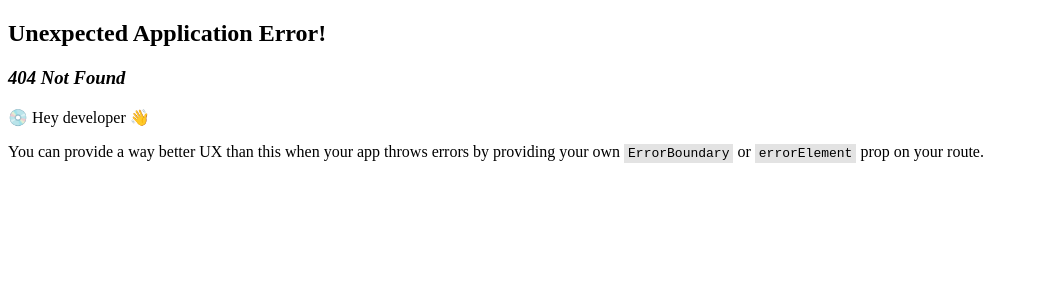
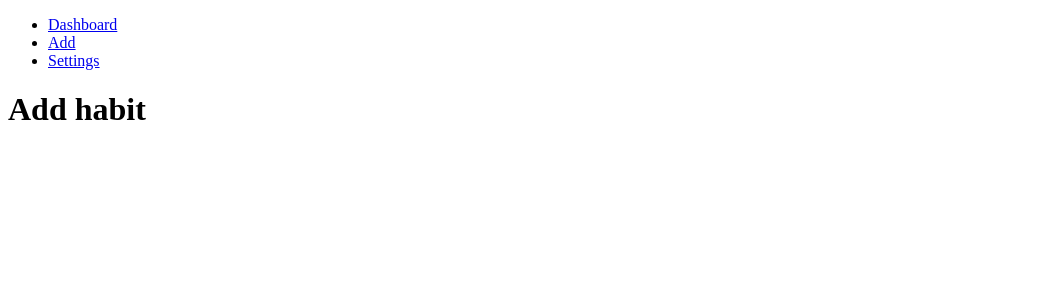
Before and after one commit to jckstllrd/habit-tracker, a React (Vite) app: page /add in a window 1280 px wide. Before the commit this address had no page. Shown: the top 300 px of the page, without its empty margins (0-1039 px from the left). Built offline with nearby package versions, Linux system fonts and the light colour scheme.

Commit message:
fix: setup react router correctly with children and default view

```diff
--- a/src/App.jsx
+++ b/src/App.jsx
@@ -1,12 +1,24 @@
-import { Link } from "react-router";
+import { Link, Outlet } from "react-router";
 export default function App() {
+
   return (
     <>
       <nav>
-        <Link to="/">Dashboard</Link>
-        <Link to="/add">Add</Link>
-        <Link to="/settings">Settings</Link>
+        <ul>
+          <li>
+            <Link to="/">Dashboard</Link>
+          </li>
+          <li>
+            <Link to="add">
+              Add
+            </Link>
+          </li>
+          <li>
+            <Link to="settings">Settings</Link>
+          </li>
+        </ul>
       </nav>
+      <div className="app-container"><Outlet /></div>
     </>
   );
 }
--- a/src/main.jsx
+++ b/src/main.jsx
@@ -1,8 +1,11 @@
 import { StrictMode } from "react";
 import { createRoot } from "react-dom/client";
 import "./styles/index.css";
+import { createBrowserRouter } from "react-router";
 import { RouterProvider } from "react-router";
-import router from "./router.jsx";
+import routes from "./routes.jsx";
+
+const router = createBrowserRouter(routes);
 
 createRoot(document.getElementById("root")).render(
   <StrictMode>
--- a/src/router.jsx
+++ b/src/routes.jsx
@@ -1,21 +1,20 @@
-import { createBrowserRouter } from "react-router";
 import Dashboard from "./routes/Dashboard.jsx";
 import AddHabit from "./routes/AddHabit.jsx";
 import HabitDetail from "./routes/HabitDetail.jsx";
 import Settings from "./routes/Settings.jsx";
 import App from "./App.jsx";
 
-const router = createBrowserRouter([
+const routes = [
   {
     path: "/",
     element: <App />,
     children: [
       { index: true, element: <Dashboard /> },
-      { index: "/add", element: <AddHabit /> },
-      { index: "/habit/:id", element: <HabitDetail /> },
-      { index: "/settings", element: <Settings /> },
+      { path: "add", element: <AddHabit /> },
+      { path: "habit/:id", element: <HabitDetail /> },
+      { path: "settings", element: <Settings /> },
     ],
   },
-]);
+];
 
-export default router;
+export default routes;
--- a/src/routes/AddHabit.jsx
+++ b/src/routes/AddHabit.jsx
@@ -5,7 +5,7 @@ export default function AddHabit() {
   return (
     <div>
       <h1>Add habit</h1>
-      <Link to="/">Back</Link>
+
     </div>
   );
 }
--- a/src/routes/Dashboard.jsx
+++ b/src/routes/Dashboard.jsx
@@ -6,17 +6,7 @@ export default function Dashboard() {
   return (
     <div>
       <h1>dashboard view</h1>
-      <ul>
-        <li>
-          <Link to="add">Add Habit</Link>
-        </li>
-        <li>
-          <Link to="habit">View Habit</Link>
-        </li>
-        <li>
-          <Link to="settings">Settings</Link>
-        </li>
-      </ul>
+
     </div>
   );
 }
--- a/src/routes/HabitDetail.jsx
+++ b/src/routes/HabitDetail.jsx
@@ -5,7 +5,7 @@ export default function HabitDetail() {
   return (
     <div>
       <h1>habit detail</h1>
-      <Link to="/">Back</Link>
+
     </div>
   );
 }
--- a/src/routes/Settings.jsx
+++ b/src/routes/Settings.jsx
@@ -5,7 +5,6 @@ export default function Settings() {
   return (
     <div>
       <h1>Settings</h1>
-      <Link to="/">Back</Link>
     </div>
   );
 }
```
